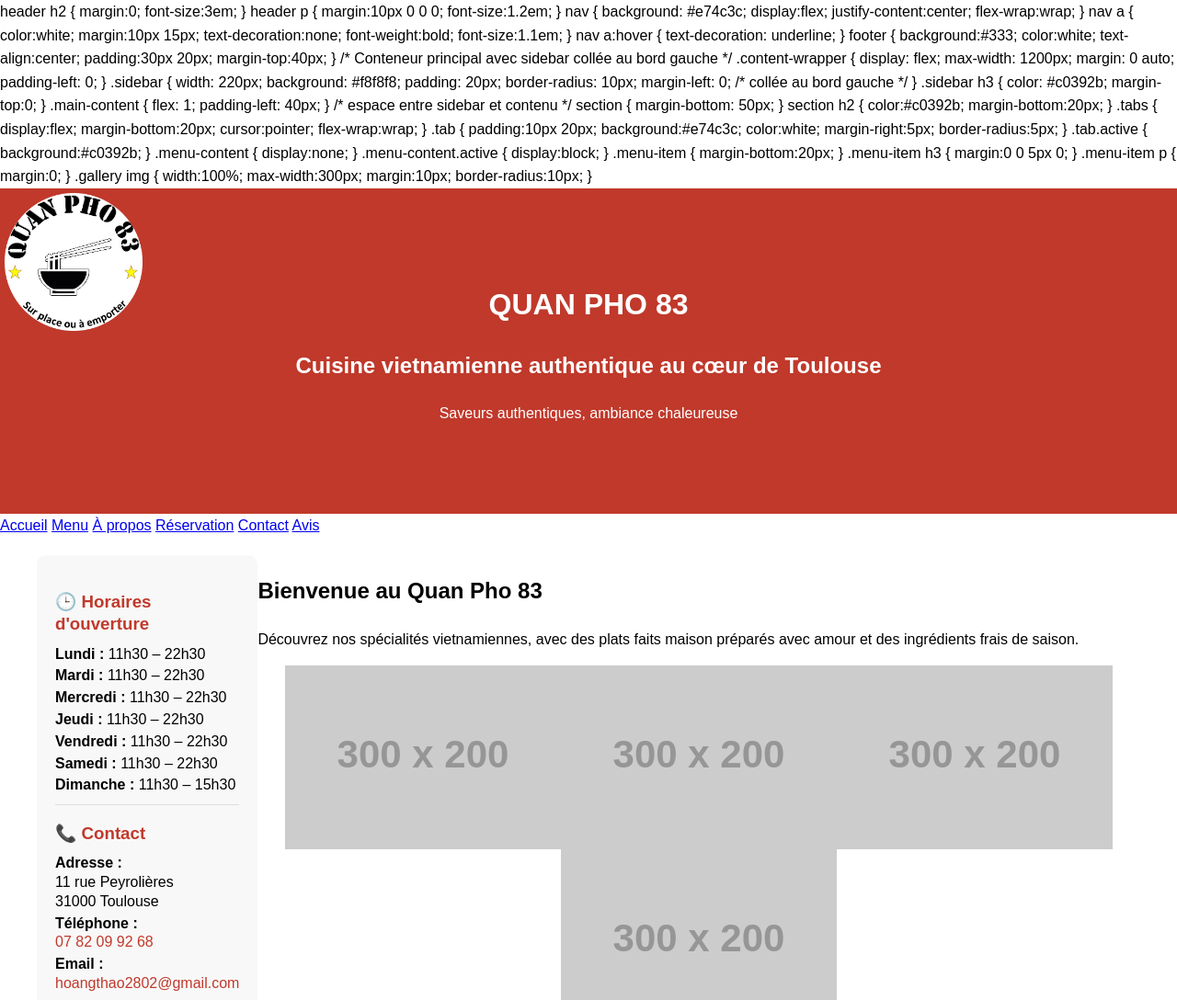
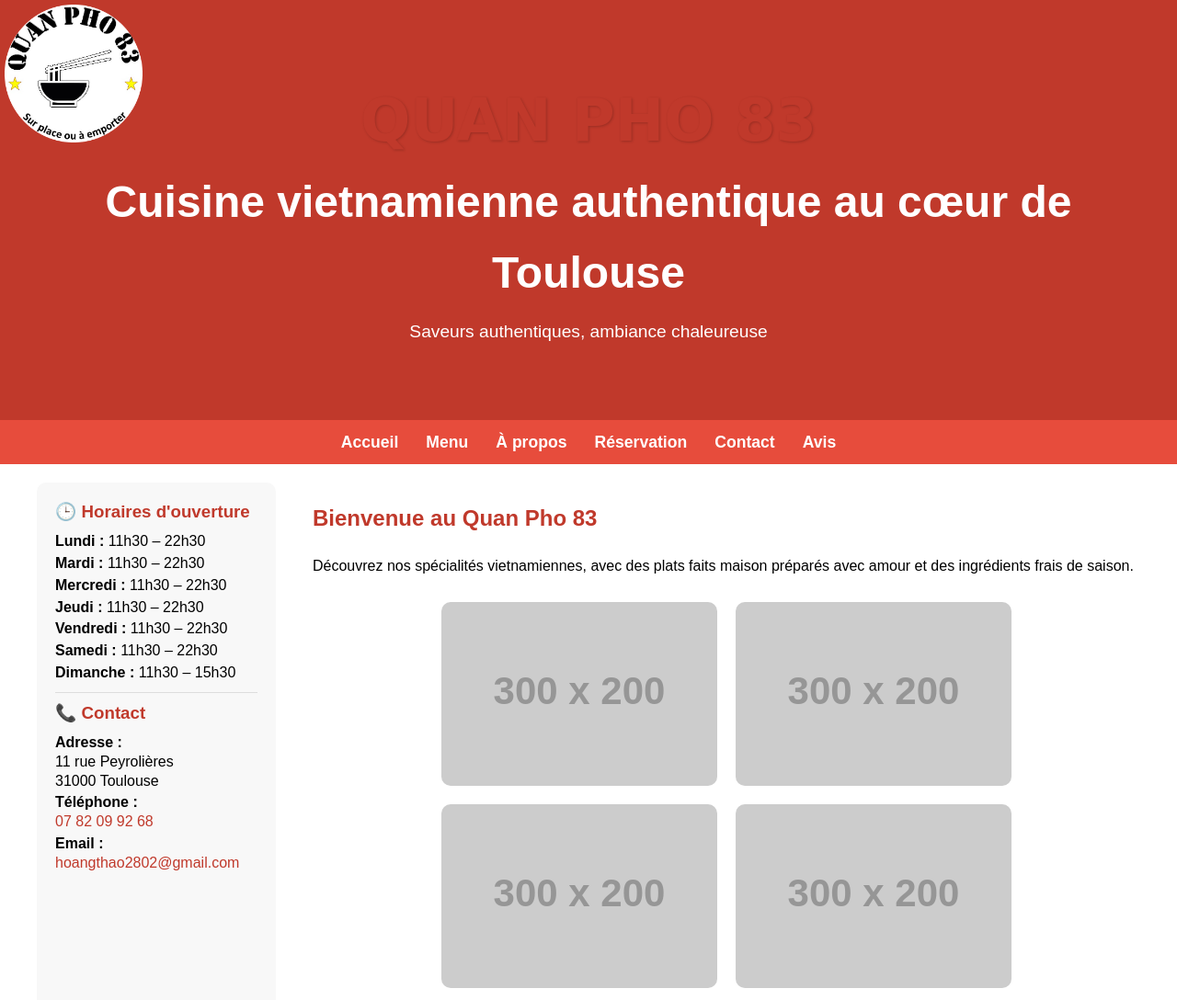
Before and after one commit to QuanPho83/QUAN-PHO-83, a plain HTML site: page index.html in a window 1280 px wide. Shown: the top 1088 px of the page at 92% size. Drawn offline with Linux system fonts and the light colour scheme; placeholder pictures from the web are drawn by us.

Commit message:
Update index.html

```diff
--- a/index.html
+++ b/index.html
@@ -7,16 +7,7 @@
   <style>
     body { font-family: Arial, sans-serif; margin:0; padding:0; line-height:1.6; }
     header { background-color: #c0392b; color: white; padding: 50px 20px; text-align: center; }
-    <link href="https://fonts.googleapis.com/css2?family=Dancing+Script:wght@700&display=swap" rel="stylesheet">
-<style>
-header h1 {
-  margin: 0;
-  font-size: 4em;
-  font-family: 'Dancing Script', cursive;
-  color: #c0392b;
-  text-shadow: 1px 1px 3px rgba(0,0,0,0.2);
-}
-</style>
+    header h1 { margin:0; font-size:4em; font-family: 'Dancing Script', cursive; color: #c0392b; text-shadow: 1px 1px 3px rgba(0,0,0,0.2); }
     header h2 { margin:0; font-size:3em; }
     header p { margin:10px 0 0 0; font-size:1.2em; }
     nav { background: #e74c3c; display:flex; justify-content:center; flex-wrap:wrap; }
```
